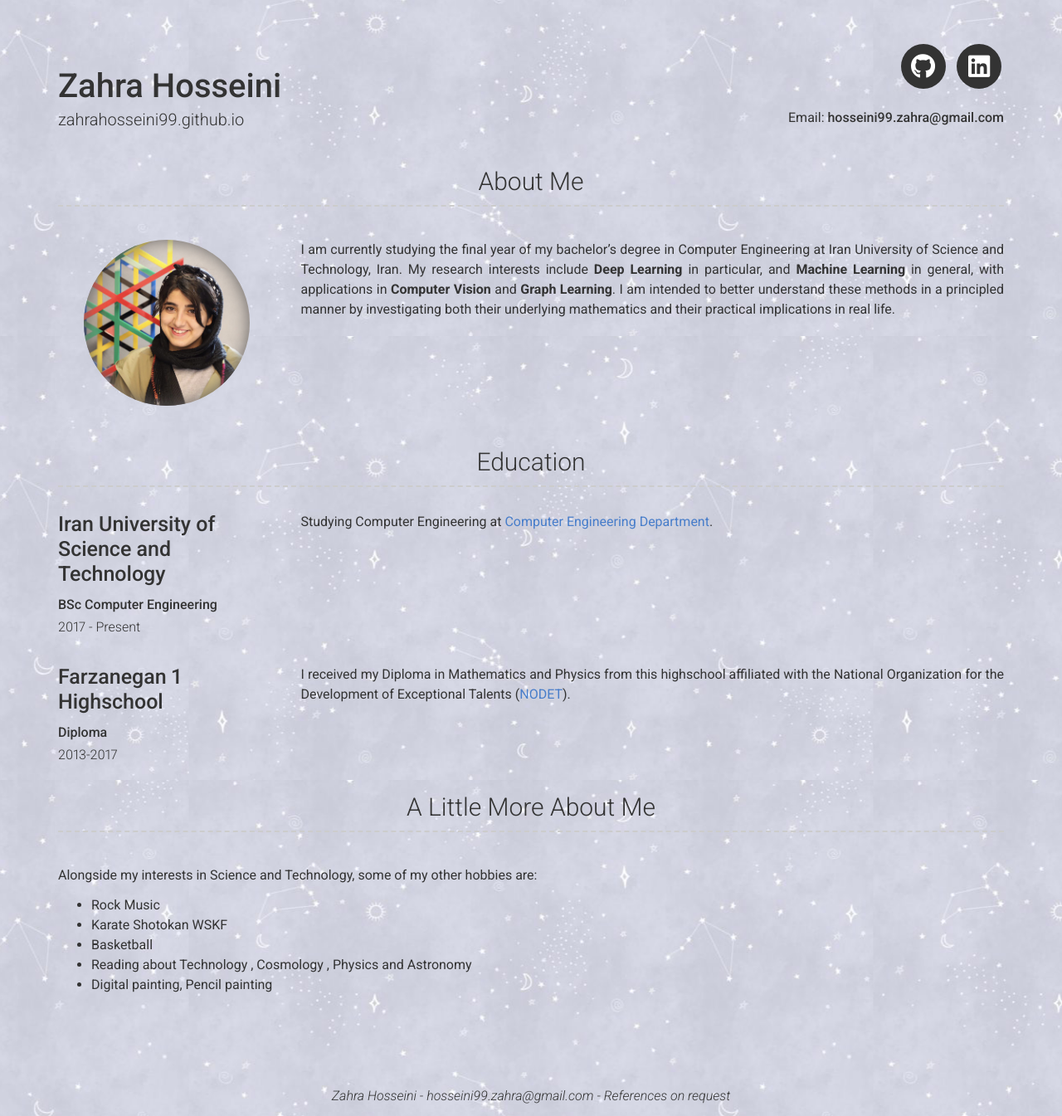
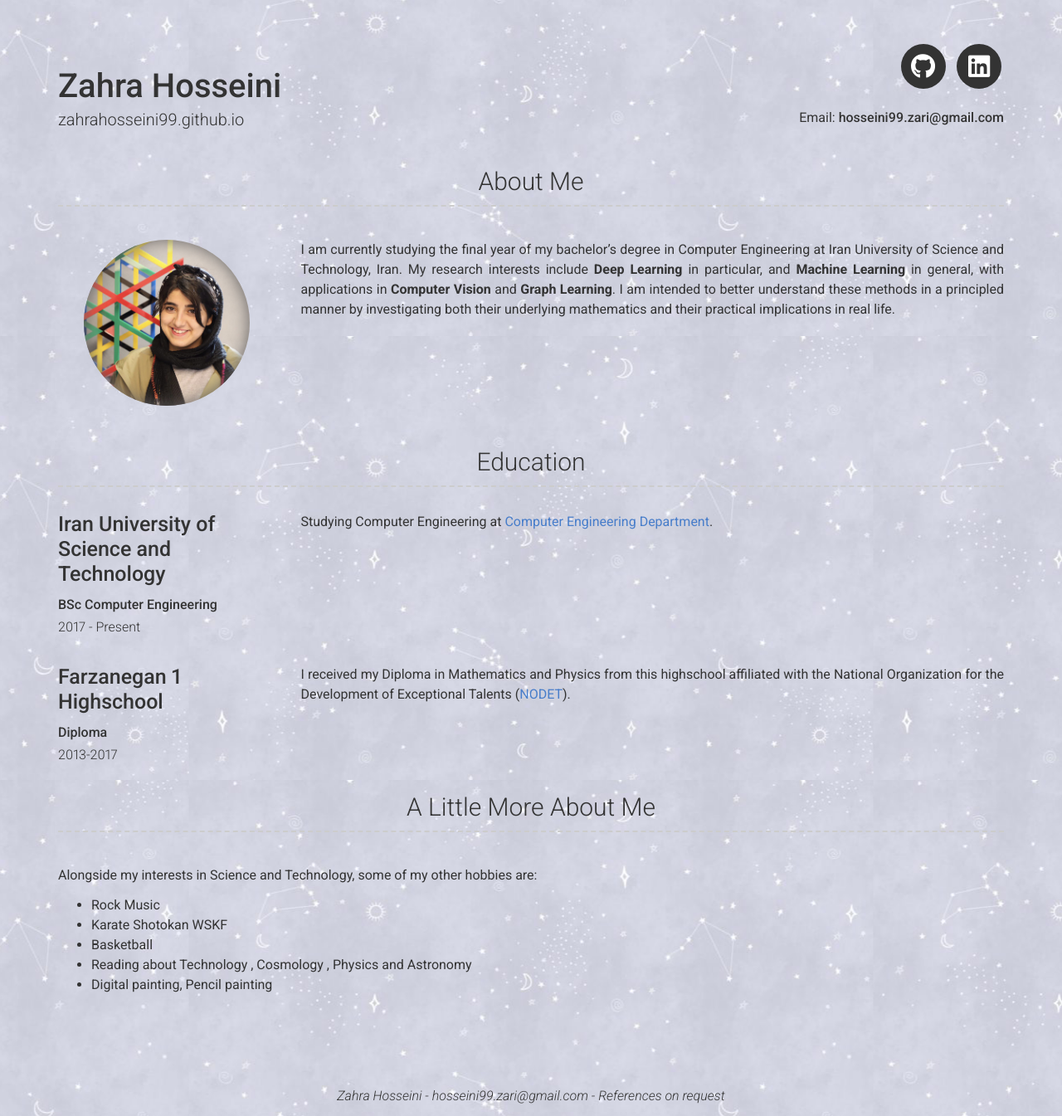
Before and after one commit to zahrahosseini99/zahrahosseini99.github.io, a Jekyll site: the page built from index.md, in a window 1280 px wide. Shown: the whole page at 83% size. Built offline with Jekyll 4.4.1, drawn with Linux system fonts in a browser that asks for light colours; a style sheet for code colours, icons or effects is not loaded.

Commit message:
Update _config.yml

```diff
--- a/_config.yml
+++ b/_config.yml
@@ -5,7 +5,7 @@
 # Personal info
 name: Zahra Hosseini
 title:
-email: hosseini99.zahra@gmail.com
+email: hosseini99.zari@gmail.com
 
 
 # Social links
```
